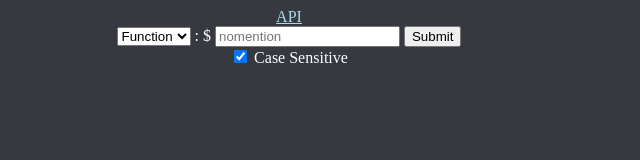
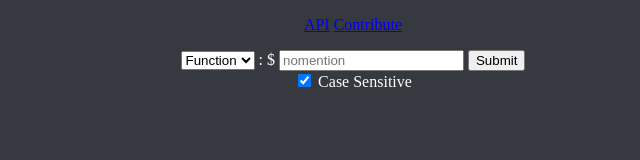
Before and after one commit to hcs1219/bdfd-api, a website: page index.html in a window 1280 px wide. Shown: the whole page, without its empty margins (351-991 px from the left). Drawn offline with nearby package versions, Linux system fonts and the light colour scheme.

Commit message:
Update index.html

```diff
--- a/index.html
+++ b/index.html
@@ -16,8 +16,11 @@
     </style>
   </head>
   <body style="background-color:#36393f;color:white;">
-    <div style="text-align:center;">
-      <a href="/api" target="_blank" style="color:lightblue;">API</a>
+    <div style="text-align:center;margin-left:10vw;">
+      <p style="color:lightblue;">
+        <a href="/api" target="_blank">API</a>
+        <a href="https://github.com/hcs1219/bdfd-api" target="_blank">Contribute</a>
+      </p>
       <form>
         <div>
           <select name="search">
```
